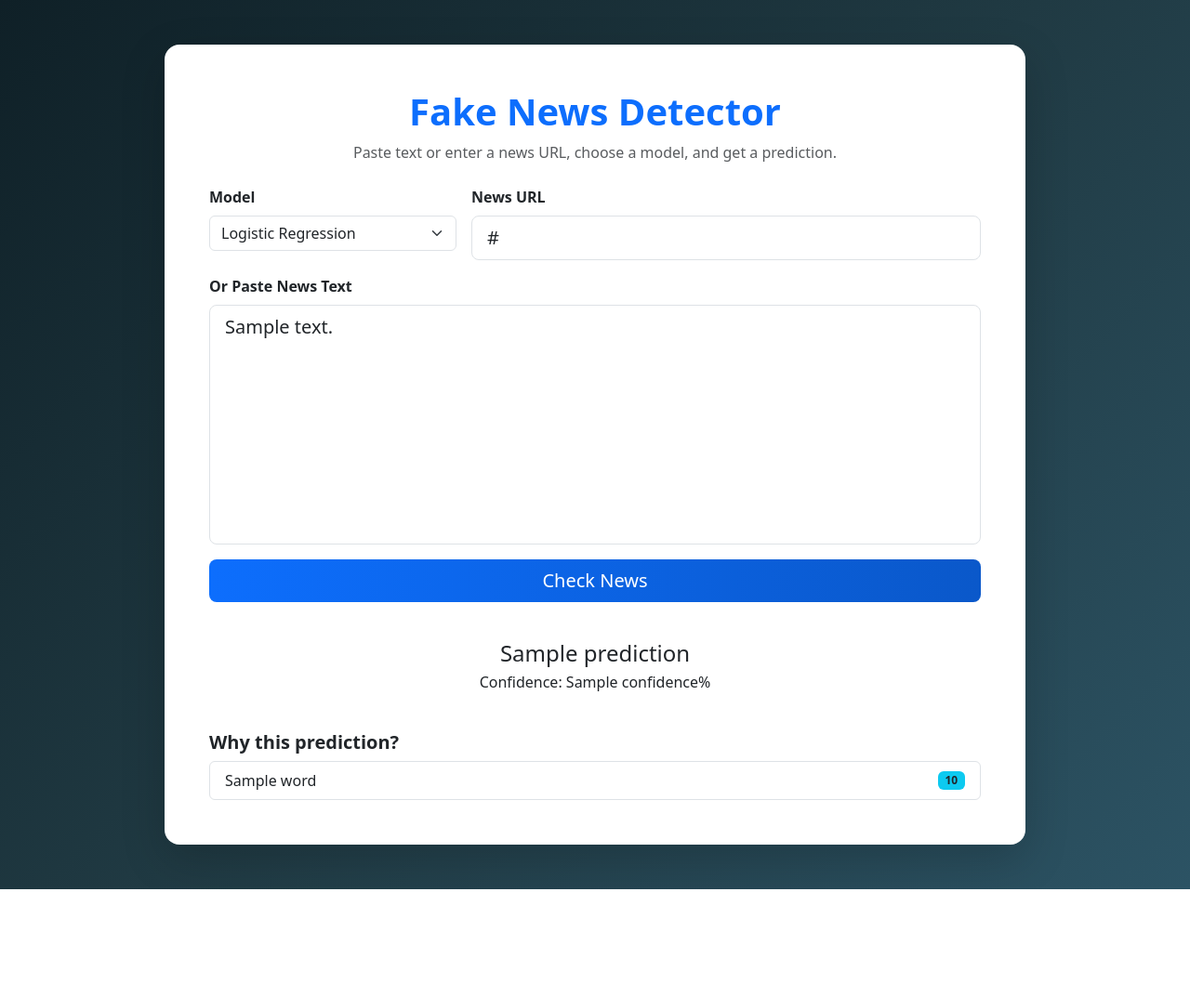
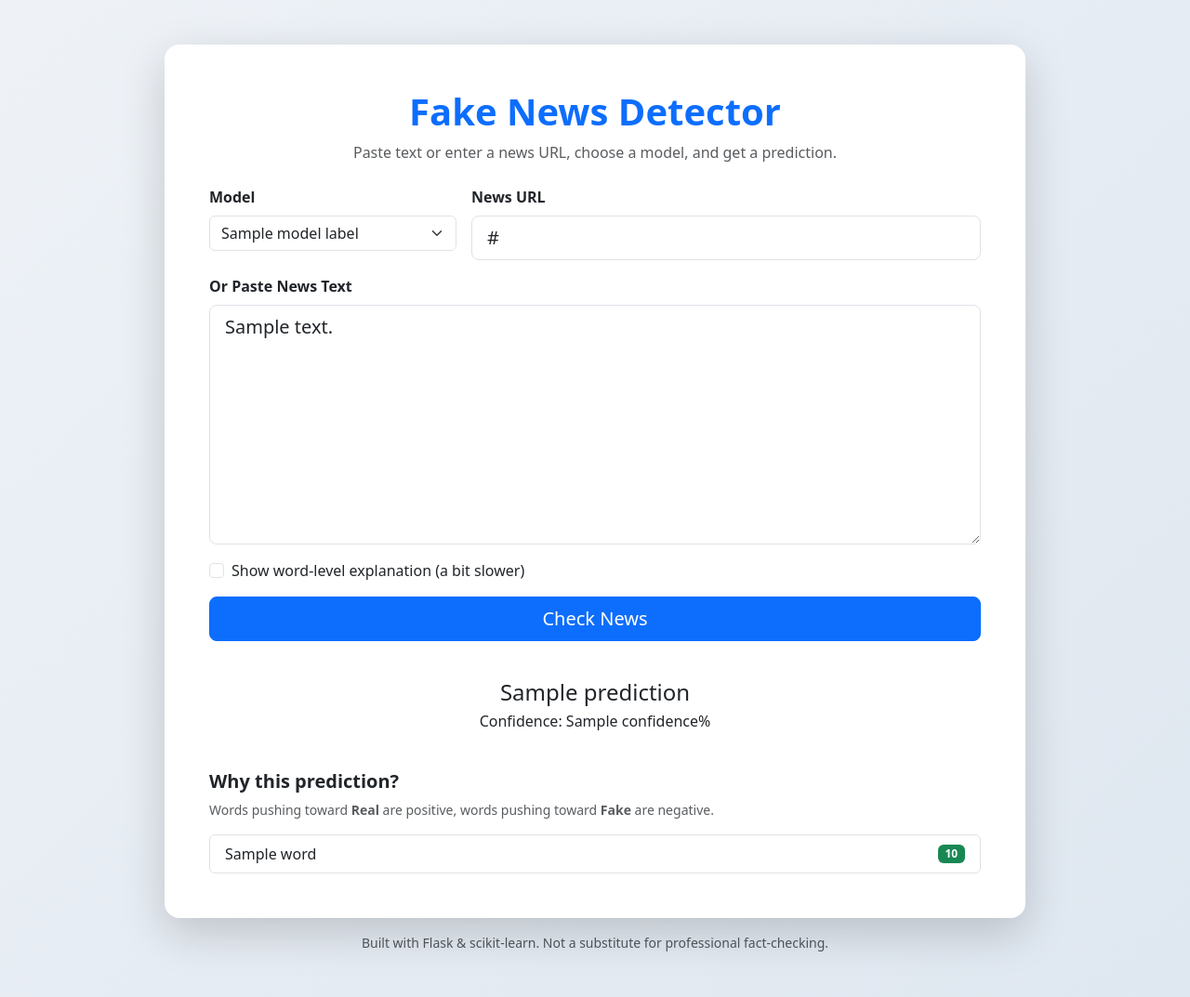
Before and after one commit to abhay9151/Fake-News-Detection, a Flask app: template templates/index.html in a window 1280 px wide. Shown: the whole page at 93% size. Before the commit the page ends 957 px from the top, so only its background shows below. Run offline with Flask 3, Linux system fonts and the light colour scheme; the template is opened without the code that fills it: most values are stand-ins (such as "Sample title", 1, 10 or a date in 2020); parts of the project's set-up code (start-up, migrations or seed data) failed here and were passed over.

Commit message:
Rebuild project: capped Random Forest, safer LIME settings, pinned deps

```diff
--- a/app.py
+++ b/app.py
@@ -9,21 +9,40 @@ from lime.lime_text import LimeTextExplainer
 BASE_DIR = Path(__file__).resolve().parent
 app = Flask(__name__)
 
+# ---------------------------------------------------------------------------
+# Load model artifacts once at startup (not per-request)
+# ---------------------------------------------------------------------------
 vectorizer = joblib.load(BASE_DIR / "vectorizer.pkl")
 models = {
     "logistic": joblib.load(BASE_DIR / "logistic.pkl"),
     "random_forest": joblib.load(BASE_DIR / "random_forest.pkl"),
-    "naive_bayes": joblib.load(BASE_DIR / "naive_bayes.pkl")
+    "naive_bayes": joblib.load(BASE_DIR / "naive_bayes.pkl"),
 }
 
-def clean_text(text):
+MODEL_LABELS = {
+    "logistic": "Logistic Regression",
+    "random_forest": "Random Forest",
+    "naive_bayes": "Naive Bayes",
+}
+
+explainer = LimeTextExplainer(class_names=["Fake", "Real"])
+
+# LIME's default is 5000 perturbed samples per explanation, which is far too
+# slow/heavy for a free-tier server with a fraction of a CPU core. 300 is
+# enough to produce a stable, useful explanation while staying fast.
+LIME_NUM_SAMPLES = 300
+LIME_NUM_FEATURES = 8
+
+
+def clean_text(text: str) -> str:
     text = str(text).lower()
     text = re.sub(r"http\S+", "", text)
     text = re.sub(r"[^a-zA-Z\s]", " ", text)
     text = re.sub(r"\s+", " ", text).strip()
     return text
 
-def extract_text_from_url(url):
+
+def extract_text_from_url(url: str) -> str:
     headers = {"User-Agent": "Mozilla/5.0"}
     r = requests.get(url, headers=headers, timeout=10)
     r.raise_for_status()
@@ -32,19 +51,23 @@ def extract_text_from_url(url):
     text = " ".join(p.get_text(" ", strip=True) for p in paragraphs)
     return text.strip()
 
+
 def predict_proba_for_lime(model, texts):
     X = vectorizer.transform(texts)
     return model.predict_proba(X)
 
+
 @app.route("/")
 def home():
-    return render_template("index.html")
+    return render_template("index.html", model_labels=MODEL_LABELS)
+
 
 @app.route("/predict", methods=["POST"])
 def predict():
     news_text = request.form.get("news_text", "").strip()
     news_url = request.form.get("news_url", "").strip()
     model_name = request.form.get("model_name", "logistic")
+    explain = request.form.get("explain") == "on"
 
     if model_name not in models:
         model_name = "logistic"
@@ -55,54 +78,77 @@ def predict():
         except Exception as e:
             return render_template(
                 "index.html",
-                prediction=f"Could not fetch URL: {str(e)}",
-                input_text=request.form.get("news_text", ""),
+                model_labels=MODEL_LABELS,
+                prediction=f"Could not fetch URL: {e}",
+                color="warning",
                 input_url=news_url,
-                model_name=model_name
+                model_name=model_name,
             )
 
     if not news_text:
         return render_template(
             "index.html",
+            model_labels=MODEL_LABELS,
             prediction="Please enter news text or a valid URL.",
-            model_name=model_name
+            color="warning",
+            model_name=model_name,
         )
 
     cleaned = clean_text(news_text)
+    if not cleaned:
+        return render_template(
+            "index.html",
+            model_labels=MODEL_LABELS,
+            prediction="Couldn't find enough readable text to analyze.",
+            color="warning",
+            input_text=news_text,
+            input_url=news_url,
+            model_name=model_name,
+        )
+
     model = models[model_name]
-
     vec = vectorizer.transform([cleaned])
     pred = model.predict(vec)[0]
     prob = model.predict_proba(vec)[0]
 
     if pred == 1:
-        result = "Real News"
-        color = "success"
-        confidence = round(prob[1] * 100, 2)
+        result, color, confidence = "Real News", "success", round(prob[1] * 100, 2)
     else:
-        result = "Fake News"
-        color = "danger"
-        confidence = round(prob[0] * 100, 2)
+        result, color, confidence = "Fake News", "danger", round(prob[0] * 100, 2)
 
-    explainer = LimeTextExplainer(class_names=["Fake", "Real"])
-    exp = explainer.explain_instance(
-        cleaned,
-        lambda texts: predict_proba_for_lime(model, texts),
-        num_features=8
-    )
-
-    explanation_list = exp.as_list()
+    explanation_list = None
+    if explain:
+        try:
+            exp = explainer.explain_instance(
+                cleaned,
+                lambda texts: predict_proba_for_lime(model, texts),
+                num_features=LIME_NUM_FEATURES,
+                num_samples=LIME_NUM_SAMPLES,
+            )
+            explanation_list = exp.as_list()
+        except Exception:
+            # If LIME fails for any reason, still show the prediction.
+            explanation_list = None
 
     return render_template(
         "index.html",
+        model_labels=MODEL_LABELS,
         prediction=result,
         color=color,
         confidence=confidence,
         input_text=news_text,
         input_url=news_url,
         model_name=model_name,
-        explanation=explanation_list
+        explanation=explanation_list,
+        explain_checked=explain,
     )
+
+
+@app.route("/health")
+def health():
+    """Simple endpoint hosting platforms can ping to confirm the app is up."""
+    return {"status": "ok"}
+
 
 if __name__ == "__main__":
     app.run(debug=True)
--- /dev/null
+++ b/runtime.txt
@@ -0,0 +1 @@
+python-3.12.3
--- a/static/style.css
+++ b/static/style.css
@@ -1,21 +1,17 @@
 body {
-    background: linear-gradient(135deg, #0f2027, #203a43, #2c5364);
+    background: linear-gradient(135deg, #eef2f7 0%, #dfe7f0 100%);
     min-height: 100vh;
 }
 
 .card {
-    backdrop-filter: blur(10px);
+    background: #ffffff;
 }
 
-textarea {
-    resize: none;
+textarea.form-control {
+    resize: vertical;
 }
 
-.btn-primary {
-    background: linear-gradient(90deg, #0d6efd, #0a58ca);
-    border: none;
+.list-group-item span:first-child {
+    word-break: break-word;
+    padding-right: 1rem;
 }
-
-.btn-primary:hover {
-    background: linear-gradient(90deg, #0a58ca, #084298);
-}
--- a/templates/index.html
+++ b/templates/index.html
@@ -23,9 +23,9 @@
                             <div class="col-md-4">
                                 <label class="form-label fw-semibold">Model</label>
                                 <select name="model_name" class="form-select">
-                                    <option value="logistic" {% if model_name == 'logistic' %}selected{% endif %}>Logistic Regression</option>
-                                    <option value="random_forest" {% if model_name == 'random_forest' %}selected{% endif %}>Random Forest</option>
-                                    <option value="naive_bayes" {% if model_name == 'naive_bayes' %}selected{% endif %}>Naive Bayes</option>
+                                    {% for key, label in model_labels.items() %}
+                                    <option value="{{ key }}" {% if model_name == key %}selected{% endif %}>{{ label }}</option>
+                                    {% endfor %}
                                 </select>
                             </div>
                             <div class="col-md-8">
@@ -37,6 +37,13 @@
                         <div class="mb-3">
                             <label for="news_text" class="form-label fw-semibold">Or Paste News Text</label>
                             <textarea class="form-control form-control-lg" id="news_text" name="news_text" rows="8" placeholder="Enter news article or headline here...">{{ input_text if input_text else '' }}</textarea>
+                        </div>
+
+                        <div class="form-check mb-3">
+                            <input class="form-check-input" type="checkbox" name="explain" id="explain" {% if explain_checked %}checked{% endif %}>
+                            <label class="form-check-label" for="explain">
+                                Show word-level explanation (a bit slower)
+                            </label>
                         </div>
 
                         <div class="d-grid">
@@ -56,11 +63,12 @@
                     {% if explanation %}
                     <div class="mt-4">
                         <h5 class="fw-bold">Why this prediction?</h5>
+                        <p class="text-muted small">Words pushing toward <strong>Real</strong> are positive, words pushing toward <strong>Fake</strong> are negative.</p>
                         <ul class="list-group">
                             {% for word, score in explanation %}
                             <li class="list-group-item d-flex justify-content-between align-items-center">
                                 <span>{{ word }}</span>
-                                <span class="badge bg-info text-dark">{{ score|round(3) }}</span>
+                                <span class="badge {{ 'bg-success' if score > 0 else 'bg-danger' }}">{{ score|round(3) }}</span>
                             </li>
                             {% endfor %}
                         </ul>
@@ -68,6 +76,7 @@
                     {% endif %}
                 </div>
             </div>
+            <p class="text-center text-muted small mt-3 mb-0">Built with Flask &amp; scikit-learn. Not a substitute for professional fact-checking.</p>
         </div>
     </div>
 </div>
```
Also changed, not shown: requirements.txt (+8 -8 lines), train_model.py (+94 -50 lines), README.md (added), 6 other files.
